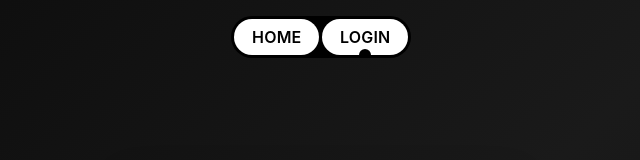
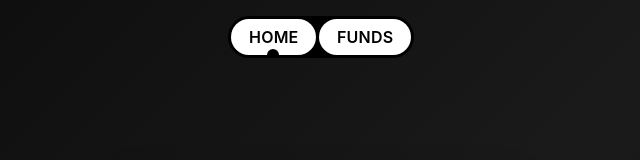
Before and after one commit to loveulvu/fund-tracking, a Next.js app in the folder client/: page /login in a window 1280 px wide. Shown: the top 160 px of the page, without its empty margins (319-959 px from the left). Built offline with nearby package versions, Linux system fonts and the light colour scheme.

Commit message:
修复登录页面导航栏 - 显示Home和Funds

```diff
--- a/client/src/pages/login.js
+++ b/client/src/pages/login.js
@@ -88,9 +88,9 @@ export default function Login() {
       <PillNav
         items={[
           { label: 'Home', href: '/' },
-          { label: 'Login', href: '/login' }
+          { label: 'Funds', href: '/about' }
         ]}
-        activeHref="/login"
+        activeHref="/"
         baseColor="#000000"
         pillColor="#ffffff"
         hoveredPillTextColor="#ffffff"
```
